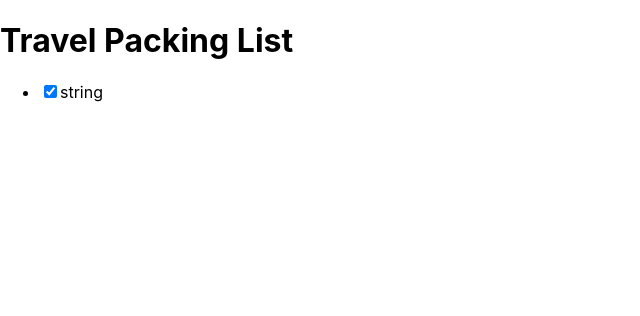
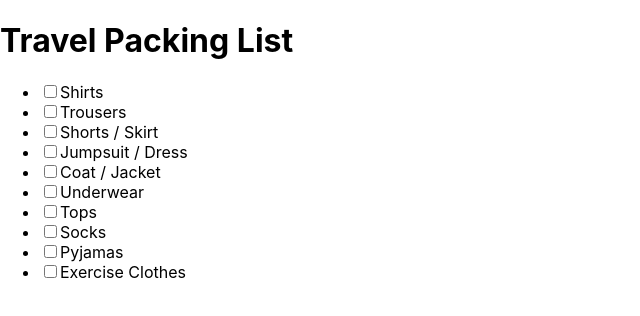
Before and after one commit to paulafffl/travel_packing_checklist, a React (Create React App) app: page / in a window 1280 px wide. Shown: the top 316 px of the page, without its empty margins (0-640 px from the left). Built offline with nearby package versions, Linux system fonts and the light colour scheme.

Commit message:
Display list with useContext

```diff
--- a/src/components/App.tsx
+++ b/src/components/App.tsx
@@ -1,11 +1,13 @@
-import React from 'react';
+import React, { useContext } from 'react';
 import List from './List';
+import { ItemsContext } from '../context';
 
 function App() {
+  const { items } = useContext(ItemsContext);
   return (
     <main>
       <h1>Travel Packing List</h1>
-      <List />
+      <List items={items} />
     </main>
   );
 }
--- a/src/components/Item.tsx
+++ b/src/components/Item.tsx
@@ -1,10 +1,8 @@
 type ItemProps = {
-  id: string;
-  name: string;
-  packed: boolean;
+  item: Item;
 };
 
-const Item = (item: ItemProps) => {
+const Item = ({ item }: ItemProps) => {
   return (
     <li>
       <input
--- a/src/components/List.tsx
+++ b/src/components/List.tsx
@@ -1,14 +1,15 @@
 import Item from './Item';
 
-const List = () => {
-  const item = {
-    id: 'string',
-    name: 'string',
-    packed: true,
-  };
+type ItemsProps = {
+  items: Item[];
+};
+
+const List = ({ items }: ItemsProps) => {
   return (
     <ul>
-      <Item {...item} />
+      {items.map((item) => (
+        <Item key={item.id} item={item} />
+      ))}
     </ul>
   );
 };
--- /dev/null
+++ b/src/context.tsx
@@ -0,0 +1,21 @@
+import { PropsWithChildren, createContext, useState } from 'react';
+import { getInitialItems } from './lib/items';
+
+type ItemsState = {
+  items: Item[];
+};
+
+export const ItemsContext = createContext({} as ItemsState);
+
+const ItemsProvider = ({ children }: PropsWithChildren) => {
+  const [items, setItems] = useState(getInitialItems());
+
+  const value: ItemsState = {
+    items,
+  };
+  return (
+    <ItemsContext.Provider value={value}>{children}</ItemsContext.Provider>
+  );
+};
+
+export default ItemsProvider;
--- /dev/null
+++ b/src/global.d.ts
@@ -0,0 +1,5 @@
+type Item = {
+  id: string;
+  name: string;
+  packed: boolean;
+};
--- a/src/index.tsx
+++ b/src/index.tsx
@@ -3,13 +3,16 @@ import ReactDOM from 'react-dom/client';
 import './index.css';
 import App from './components/App';
 import reportWebVitals from './reportWebVitals';
+import ItemsProvider from './context';
 
 const root = ReactDOM.createRoot(
   document.getElementById('root') as HTMLElement
 );
 root.render(
   <React.StrictMode>
-    <App />
+    <ItemsProvider>
+      <App />
+    </ItemsProvider>
   </React.StrictMode>
 );
 
--- /dev/null
+++ b/src/lib/items.ts
@@ -0,0 +1,26 @@
+import { v4 as id } from 'uuid';
+
+export const createItem = (name: string): Item => {
+  return {
+    id: id(),
+    name,
+    packed: false,
+  };
+};
+
+let items = [
+  'Shirts',
+  'Trousers',
+  'Shorts / Skirt',
+  'Jumpsuit / Dress',
+  'Coat / Jacket',
+  'Underwear',
+  'Tops',
+  'Socks',
+  'Pyjamas',
+  'Exercise Clothes',
+].map(createItem);
+
+export const getInitialItems = (): Item[] => {
+  return items;
+};
```
